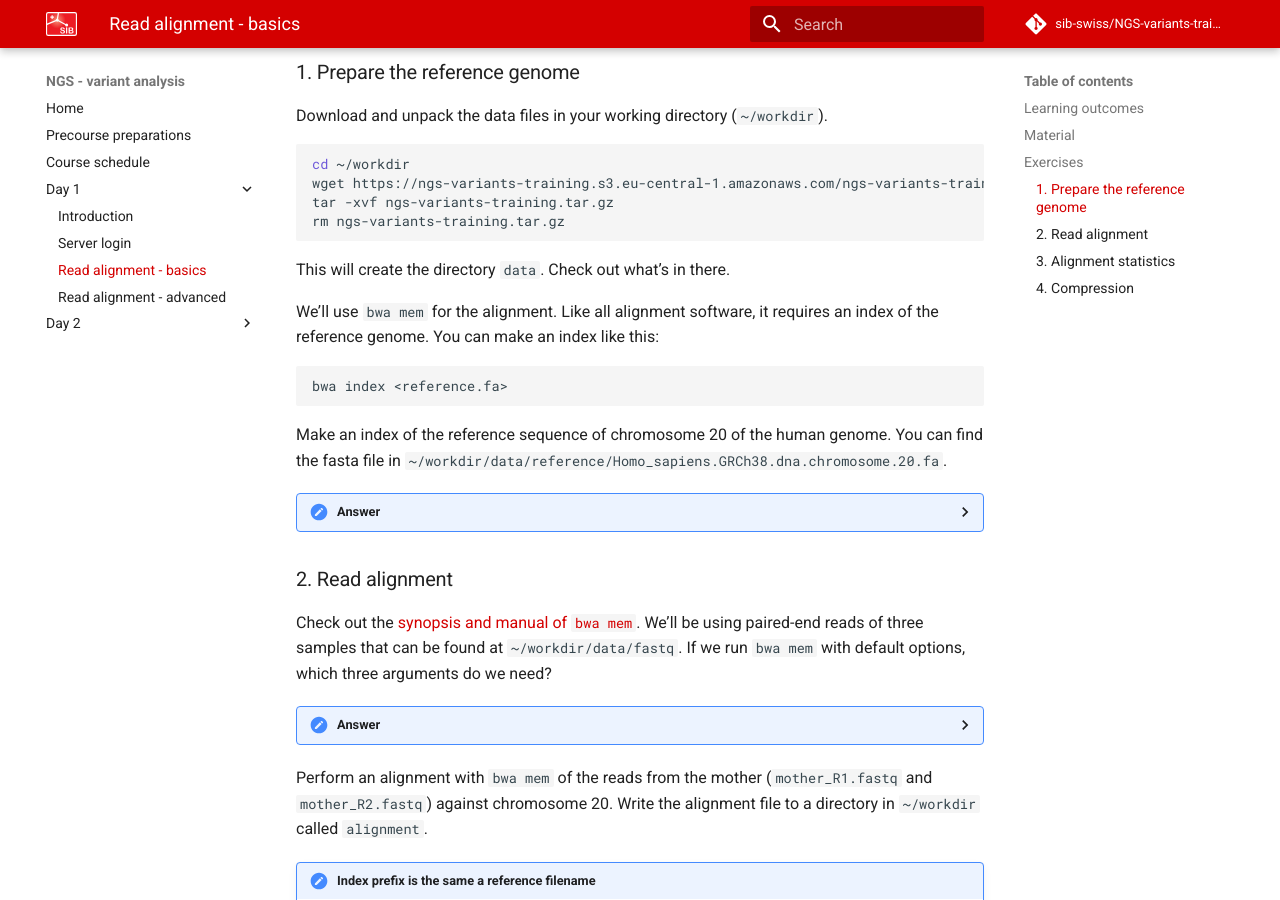
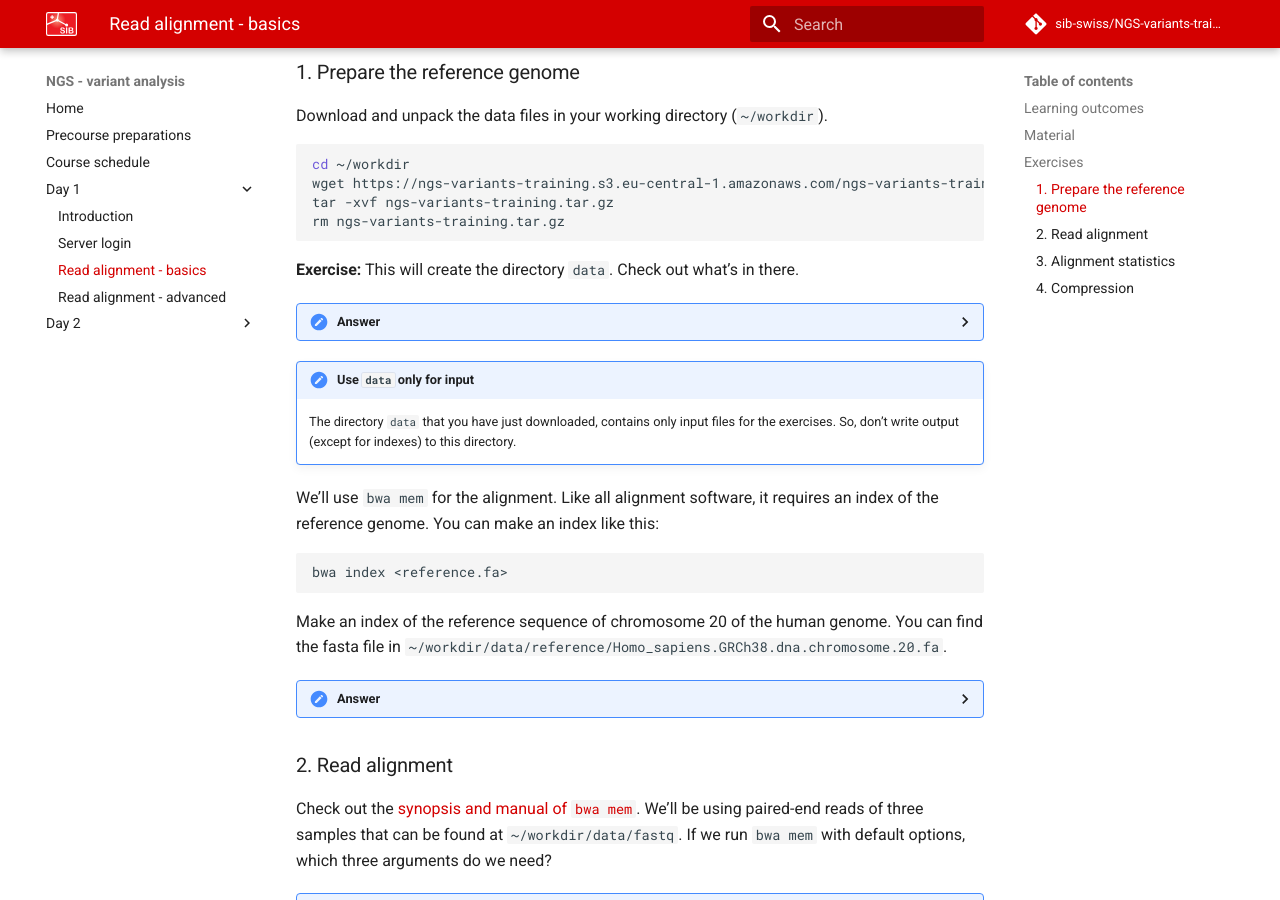
Before and after one commit to sib-swiss/NGS-variants-training, an MkDocs documentation site: the page built from docs/day1/alignment.md, in a window 1280 px wide and 900 px high, scrolled down 860 px. Built offline with MkDocs 1.6.1 and Material for MkDocs 9.7.7, drawn with Linux system fonts in a browser that asks for light colours; comment, search, counter and statistics services are not loaded.

Commit message:
small changes

````diff
--- a/docs/day1/alignment.md
+++ b/docs/day1/alignment.md
@@ -32,7 +32,38 @@
 rm ngs-variants-training.tar.gz
 ```
 
-This will create the directory `data`. Check out what's in there.
+**Exercise:** This will create the directory `data`. Check out what's in there.
+
+??? done "Answer"
+    The directory data contains the following:
+    ```
+    data
+    ├── fastq
+    │   ├── father_R1.fastq.gz
+    │   ├── father_R2.fastq.gz
+    │   ├── mother_R1.fastq.gz
+    │   ├── mother_R2.fastq.gz
+    │   ├── son_R1.fastq.gz
+    │   └── son_R2.fastq.gz
+    ├── reference
+    │   └── Homo_sapiens.GRCh38.dna.chromosome.20.fa
+    └── variants
+        ├── 1000g_gold_standard.indels.filtered.vcf
+        ├── GCF.38.filtered.renamed.vcf
+        ├── NA12878.vcf.gz
+        └── NA12878.vcf.gz.tbi
+
+    3 directories, 11 files
+    ```
+
+    These are:
+
+    * input reads (at `fastq`)
+    * a part of the human reference genome (at `reference`)
+    * some vcfs with variants for calibration and evaluation (at `variants`)
+
+!!! note "Use `data` only for input"
+    The directory `data` that you have just downloaded, contains only input files for the exercises. So, don't write output (except for indexes) to this directory.
 
 We'll use `bwa mem` for the alignment. Like all alignment software, it requires an index of the reference genome. You can make an index like this:
 
````
Also changed, not shown: docs/day2/annotation.md (+1 -1 lines), docs/day2/variant_calling.md (+2 -0 lines).
